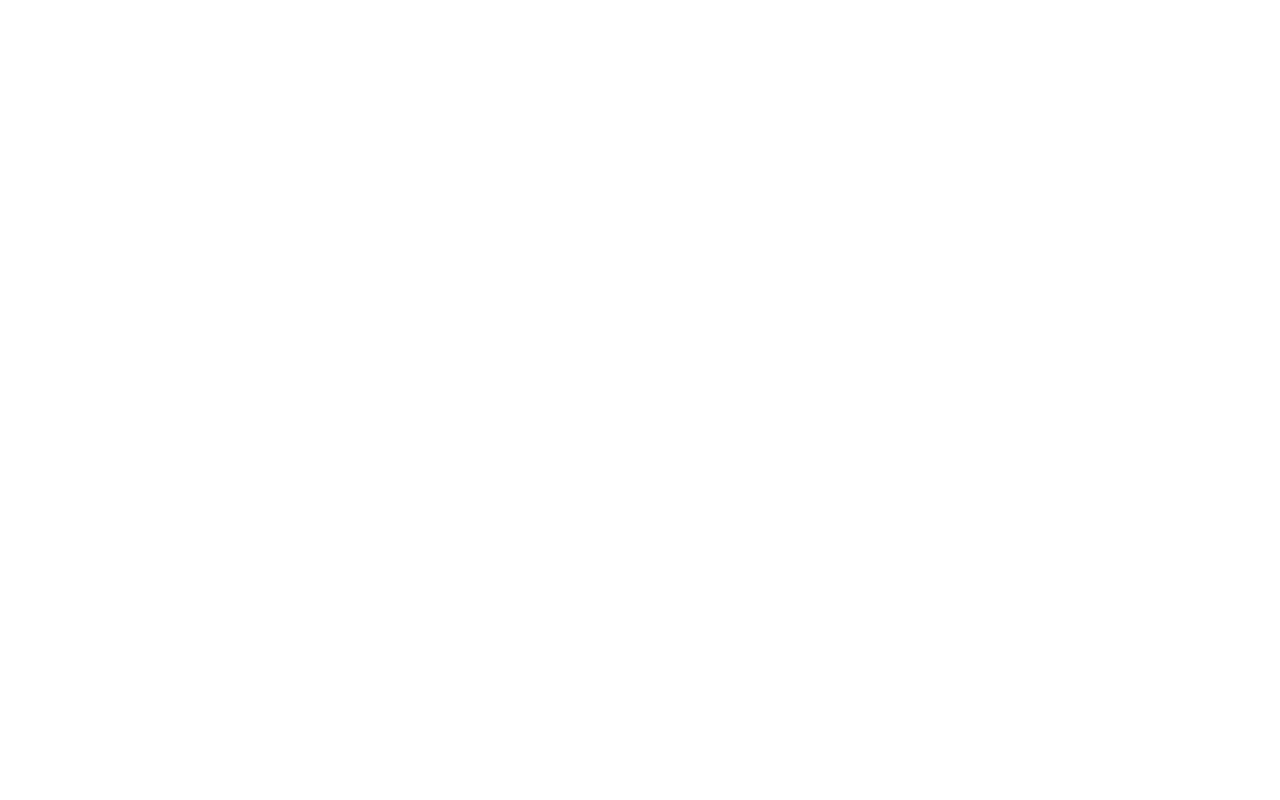
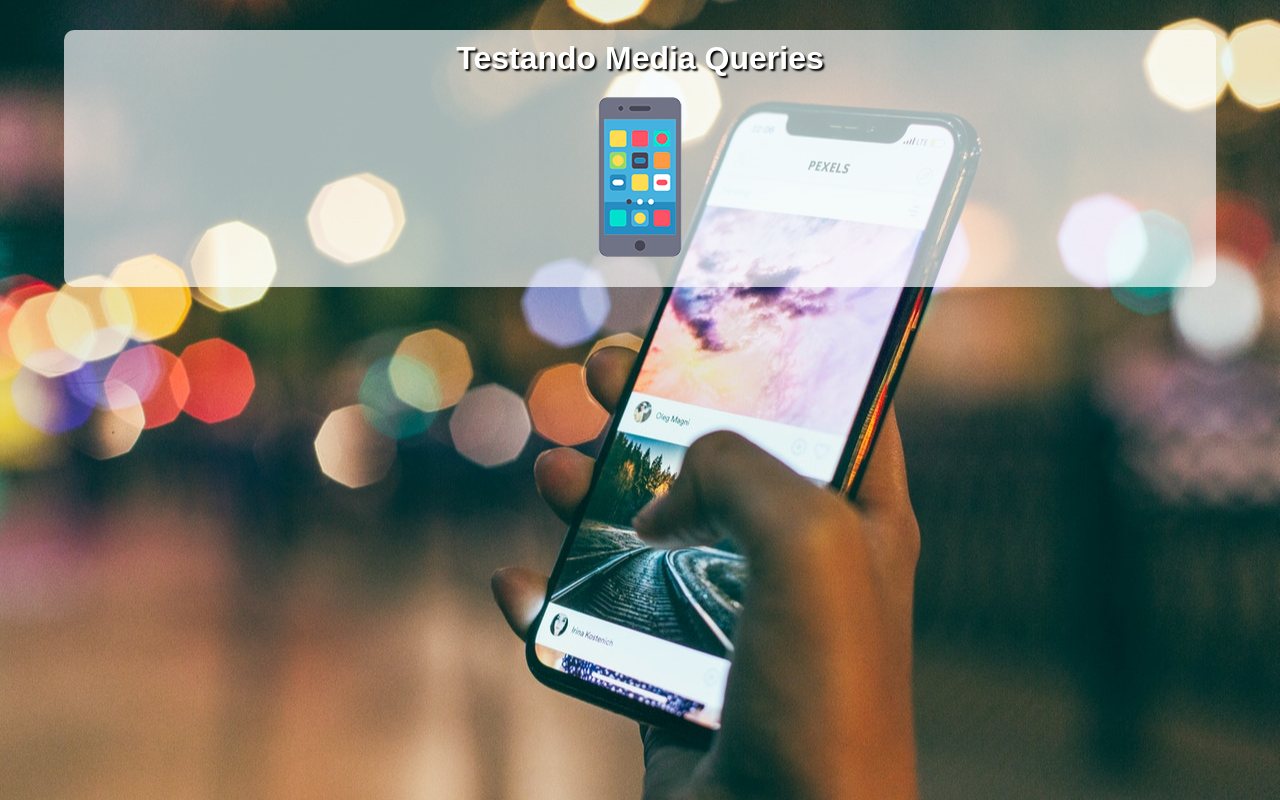
Before and after one commit to ramonsantonio/html5-css, a plain HTML site: page exercício/ex026/mq004/index.html in a window 1280 px wide. Drawn offline with Linux system fonts and the light colour scheme.

Commit message:
ex atualizado

```diff
--- /dev/null
+++ b/exercício/ex026/mq004/estilos/media-query.css
@@ -0,0 +1 @@
+@charset "UTF-8";
--- /dev/null
+++ b/exercício/ex026/mq004/estilos/style.css
@@ -0,0 +1,48 @@
+@charset "UTF-8";
+
+/*Versão Mobile First*/
+
+* {
+    font-family: Arial, Helvetica, sans-serif;
+    font-size: 1em;
+    margin: 0px;
+    padding: 0px;
+    box-sizing: border-box;
+}
+
+html {
+    height: 100vh;
+}
+
+body {
+    background: black url(../imagens/back-phone.jpg) no-repeat;
+    background-size: cover;
+    background-position: center center;
+}
+
+main {
+    background-color: rgba(255, 255, 255, 0.658);
+    width: 90vw;
+    margin: auto;
+    margin-top: 30px;
+    border-radius: 10px;
+    padding: 10px;
+}
+
+h1 {
+    text-align: center;
+    color: white;
+    font-size: 2em;
+    text-shadow: 2px 2px 2px black;
+}
+
+img {
+    margin: auto;
+    display: block;
+}
+
+#phone {display: block;}
+#tablet {display: none;}
+#print {display: none;}
+#pc {display: none;}
+#tv {display: none;}
--- a/exercício/ex026/mq004/index.html
+++ b/exercício/ex026/mq004/index.html
@@ -4,8 +4,17 @@
     <meta charset="UTF-8">
     <meta name="viewport" content="width=device-width, initial-scale=1.0">
     <title>Media Query</title>
+    <link rel="stylesheet" href="estilos/style.css" media="all">
+    <link rel="stylesheet" href="estilos/media-query.css">
 </head>
 <body>
-
+    <main>
+        <h1>Testando Media Queries</h1>
+        <img id="phone" src="imagens/icon-phone.png" alt="Acessando via Smartphone">
+        <img id="tablet" src="imagens/icon-tablet.png" alt="Acessando via tablet">
+        <img id="print" src="imagens/icon-print.png" alt="Versão para Impressão">
+        <img id="pc" src="imagens/icon-pc.png" alt="Versão para Desktop">
+        <img id="tv" src="imagens/icon-tv.png" alt="Versão para Tv">
+    </main>
 </body>
 </html>
```
